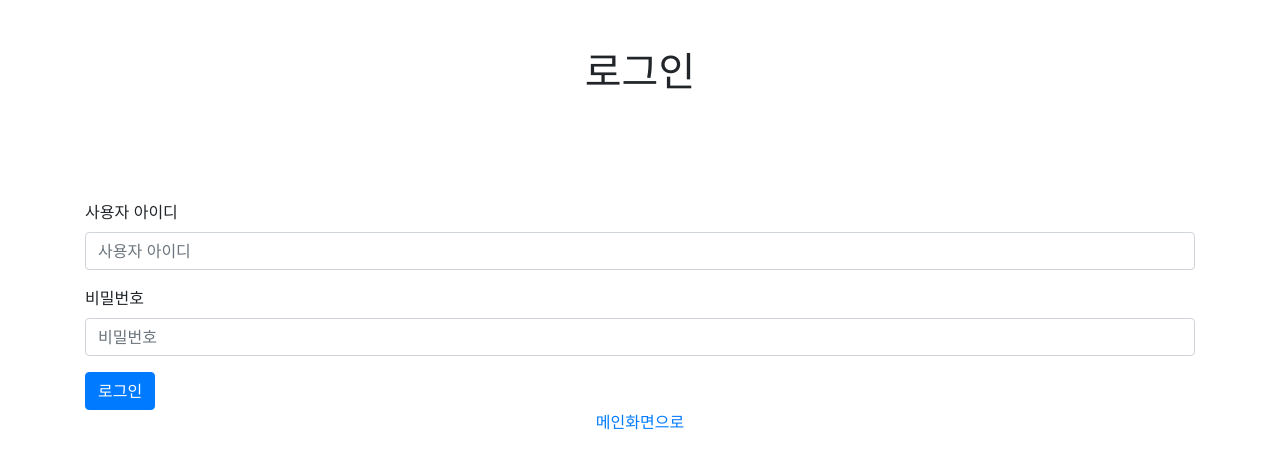
After one commit to multicampus-Bigdata-mukjagolmok/Multicampus-Bigdata-Mukjagolmok, a Django app: page /login/ in a window 1280 px wide. The commit adds this page. Shown: the top 469 px of the page. Run offline with Django 3.2, Linux system fonts and the light colour scheme; some libraries are stand-ins or nearby versions.

Commit message:
login, logout, resister

```diff
--- a/mukja/templates/index.html
+++ b/mukja/templates/index.html
@@ -46,7 +46,7 @@
                             {#                        <a class="dropdown-item" href="../4/simplex/bootstrap.css">bootstrap.css</a>#}
                             {#                        <div class="dropdown-divider"></div>#}
                             {#                        <a class="dropdown-item" href="../4/simplex/_variables.scss">_variables.scss</a>#}
-                            <a class="dropdown-item" href="/accounts/logout/">Log out</a>
+                            <a class="dropdown-item" href="{% url 'logout' %}">Log out</a>
                         </div>
                     </li>
                 {% else %}
@@ -92,11 +92,11 @@
                         <div class = 'row'>
                             <div class="col-md-6">
                                 <a role = 'button' class="btn btn-outline-primary" href="{% provider_login_url 'google'%}"><i class="fab fa-google"></i> Log in with Google</a>
-                                <a role = 'button' class="btn btn-outline-info" href="/accounts/login/"><i class="far fa-envelope"></i> Log in with Email</a>
+                                <a role = 'button' class="btn btn-outline-info" href="{% url 'login' %}"><i class="far fa-envelope"></i> Log in with Email</a>
 
                             </div>
                             <div class="col-md-6">
-                                <a role = 'button' class="btn btn-outline-info" href="/accounts/signup/"><i class="far fa-envelope"></i> Sign Up with Email</a>
+                                <a role = 'button' class="btn btn-outline-info" href="{% url 'register' %}"><i class="far fa-envelope"></i> Sign Up with Email</a>
 
                             </div>
                         </div>
--- /dev/null
+++ b/mukja/templates/login.html
@@ -0,0 +1,54 @@
+<!DOCTYPE html>
+<html lang="ko">
+<head>
+  <meta charset="UTF-8">
+  <meta name="viewport" content="width=device-width, initial-scale=1.0">
+  <title>{% block title %}BASE TITLE{% endblock  %}</title>
+  <link rel="stylesheet" href="https://maxcdn.bootstrapcdn.com/bootstrap/4.5.0/css/bootstrap.min.css">
+  {% block css %}{% endblock %}
+  <script src="https://ajax.googleapis.com/ajax/libs/jquery/3.5.1/jquery.min.js"></script>
+  <script src="https://cdnjs.cloudflare.com/ajax/libs/popper.js/1.16.0/umd/popper.min.js"></script>
+  <script src="https://maxcdn.bootstrapcdn.com/bootstrap/4.5.0/js/bootstrap.min.js"></script>
+</head>
+<body>
+  <div class="container">
+    {% if msg  %}
+        <div class="row mt-5">
+            <div class="col-12 text-center">
+                <h1>{{msg}}</h1>
+            </div>
+        </div>
+    {% else %}
+        <div class="row mt-5">
+            <div class="col-12 text-center">
+                <h1>로그인</h1>
+            </div>
+        </div>
+        <div class="row mt-5">
+            <div class="col-12 text-center" style="color:red">
+             {{error}}
+            </div>
+        </div>
+        <div class="row mt-5">
+            <div class="col-12">
+                <form method="POST" action="{% url 'login'%}">
+                  {% csrf_token %}
+                  <div class="form-group">
+                      <label for="username">사용자 아이디</label>
+                     <input type="text" class="form-control" id="username"  name="useremail" placeholder="사용자 아이디" >
+                  </div>
+                    <div class="form-group">
+                       <label for="password">비밀번호</label>
+                       <input type="password" class="form-control" id="password" name="password" placeholder="비밀번호" >
+                    </div>
+                    <button type="submit" class="btn btn-primary">로그인</button>
+                </form>
+            </div>
+        </div>
+    {% endif %}
+    <div class="col-12 text-center">
+        <a href="{% url 'index' %}">메인화면으로</a>
+    </div>
+  </div>
+</body>
+</html>
--- a/mukja/urls.py
+++ b/mukja/urls.py
@@ -13,4 +13,7 @@ urlpatterns = [
     path('delete_comment/<int:pk>/', views.delete_comment),
     path('edit_comment/<int:pk>/', views.CommentUpdate.as_view()),
     path('restaurant/', views.restaurant),
+    path('register/', views.register, name="register"),
+    path('login/', views.login, name="login"),
+    path('logout/', views.logout, name="logout"),
 ]
--- a/mukja/views.py
+++ b/mukja/views.py
@@ -3,7 +3,8 @@ from mukja.models import Golmok, Restaurant, Menu, Comment
 from .forms import CommentForm
 from django.views.generic import UpdateView
 from django.core.paginator import Paginator
-
+from django.contrib.auth.models import User
+from django.contrib import auth
 
 # Create your views here.
 
@@ -83,3 +84,45 @@ def delete_comment(request, pk):
         return redirect(restaurant.get_absolute_url() + '#comment-list')
     else:
         raise PermissionError('Comment를 삭제할 권한이 없습니다.')
+
+
+def register(request):
+    res_data = None
+    if request.method =='POST':
+        useremail = request.POST.get('useremail')
+        firstname = request.POST.get('firstname', None)
+        lastname = request.POST.get('lastname', None)
+        password = request.POST.get('password', None)
+        re_password = request.POST.get('re-password',None)
+        res_data = {}
+        if User.objects.filter(username=useremail):
+            res_data['error']='이미 가입된 아이디(이메일주소)입니다.'
+        elif password != re_password:
+            res_data['error']='비밀번호가 다릅니다.'
+        else:
+            user = User.objects.create_user(username = useremail,
+                            first_name = firstname,
+                            last_name = lastname,
+                            password = password)
+            auth.login(request, user)
+            redirect("index.html")
+    return render(request, 'register.html', res_data)
+
+
+def login(request):
+    if request.method == "POST":
+        useremail = request.POST.get('useremail', None)
+        password = request.POST.get('password', None)
+        user = auth.authenticate(username=useremail, password=password)
+        if user is not None :
+            auth.login(request, user)
+            return redirect("index")
+        else :
+            return render(request, 'login.html', {'error': '사용자 아이디 또는 패스워드가 틀립니다.'})
+    else :
+        return render(request, 'login.html')
+
+def logout(request):
+    if request.user.is_authenticated:
+        auth.logout(request)
+    return redirect("index")
```
Also changed, not shown: mukja/templates/logout.html (added, +25 -0 lines), mukja/templates/register.html (added, +58 -0 lines).
